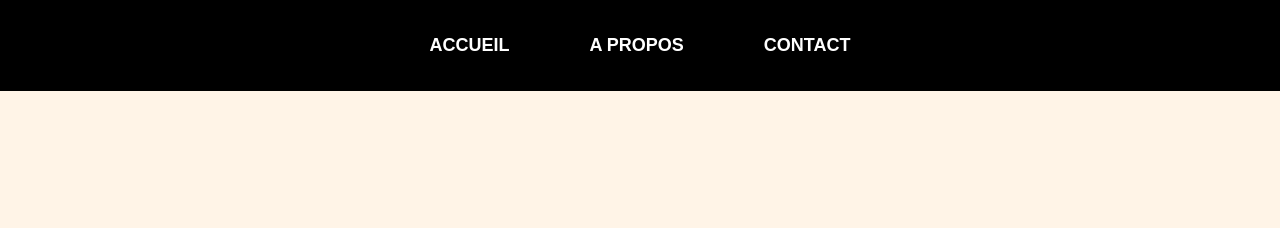
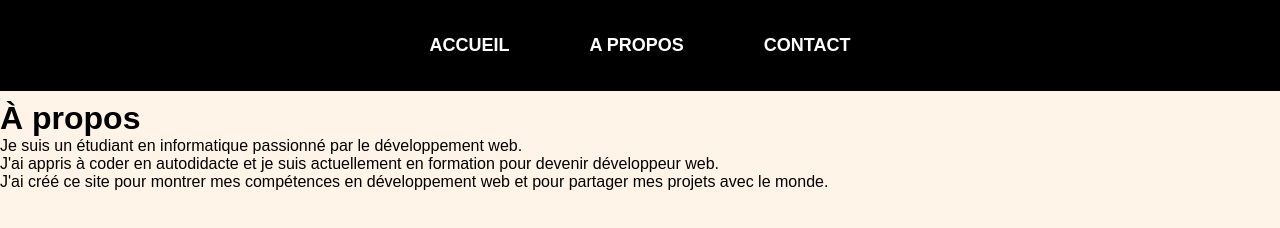
Before and after one commit to C4llicles/Vitrine, a plain HTML site: page about.html in a window 1280 px wide. Drawn offline with Linux system fonts and the light colour scheme.

Commit message:
07/02/25-03

```diff
--- a/about.html
+++ b/about.html
@@ -21,5 +21,13 @@
             <span class="button_text">Contact</span>
         </a>
     </div>
+    <div>
+        <h1>À propos</h1>
+        <p style="text-align: justify;">
+            Je suis un étudiant en informatique passionné par le développement web. <br>
+            J'ai appris à coder en autodidacte et je suis actuellement en formation pour devenir développeur web. <br>
+            J'ai créé ce site pour montrer mes compétences en développement web et pour partager mes projets avec le monde.
+        </p>
+    </div>
 </body>
 </html>
```
Also changed, not shown: contact.html (+3 -0 lines), CV Eliot Midavaine.jpg (added).
